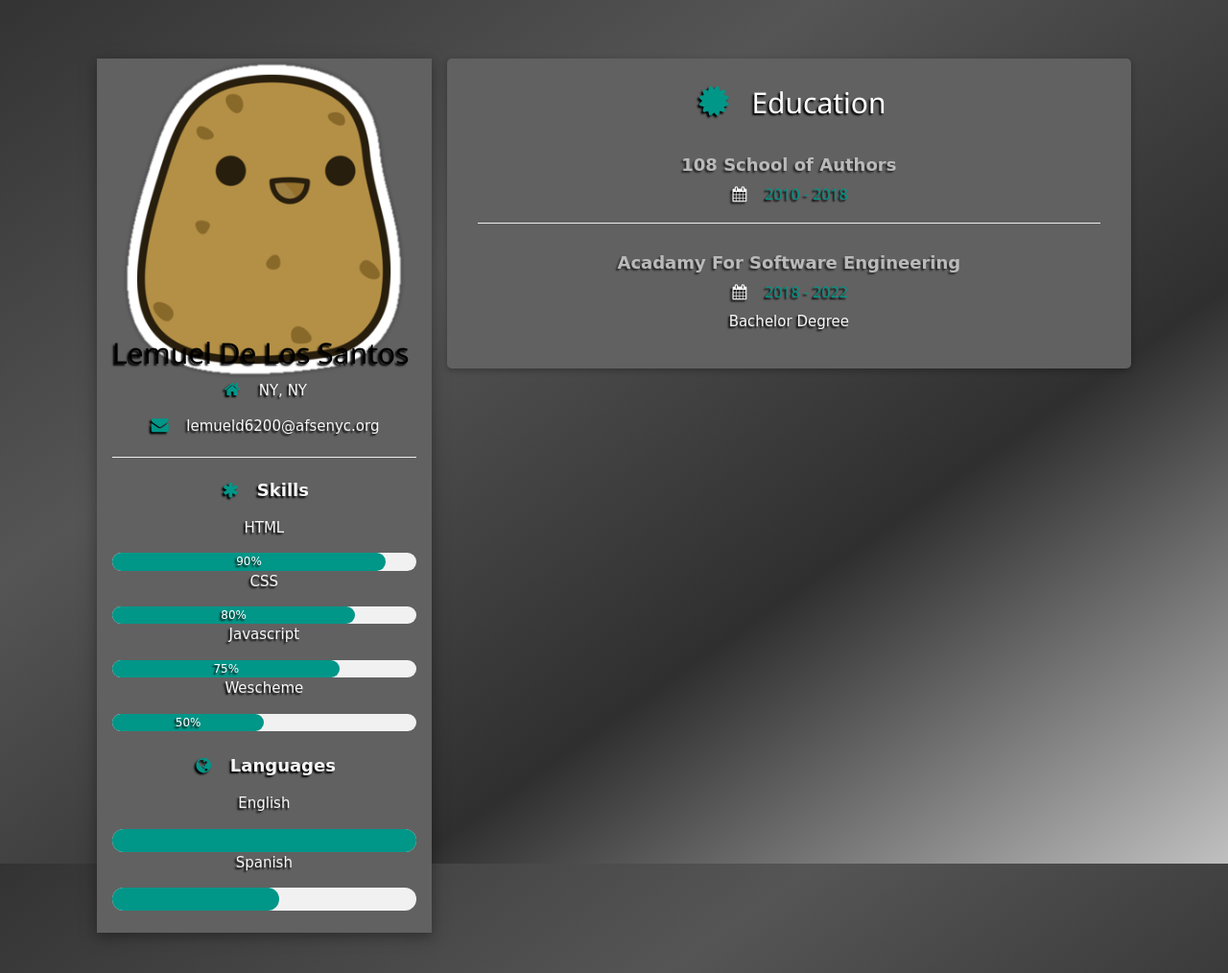
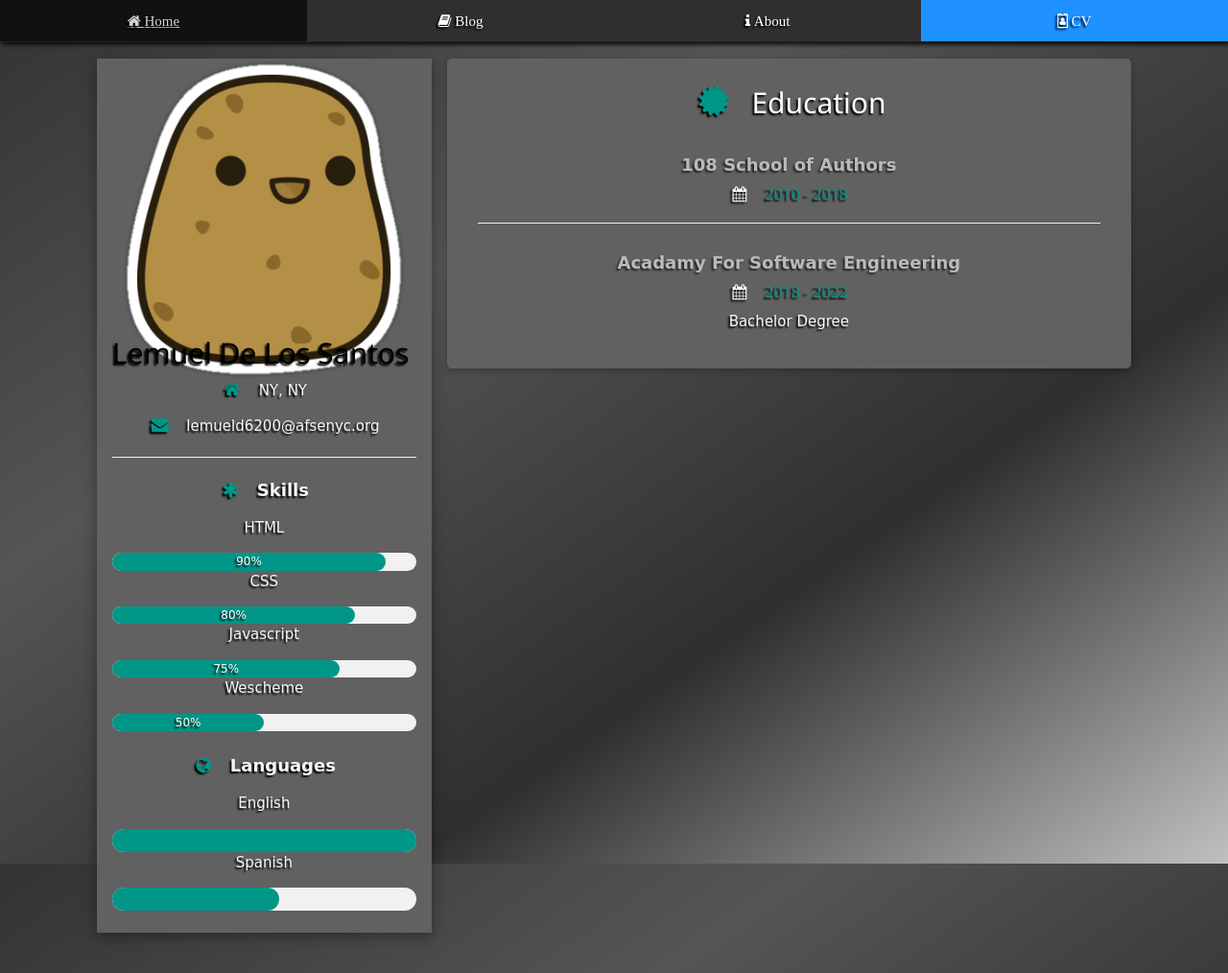
Before and after one commit to lemueldls/lemueld6200.github.io, a Jekyll site: the page built from cv/index.html, in a window 1280 px wide and 1014 px high. Shown: the whole window at 96% size. Built offline with Jekyll 4.4.1, drawn with Linux system fonts in a browser that asks for light colours; grey boxes are pictures that could not be loaded.

Commit message:
Update index.html

```diff
--- a/cv/index.html
+++ b/cv/index.html
@@ -7,6 +7,15 @@
 	<link rel="stylesheet" href="https://www.w3schools.com/w3css/4/w3.css">
 </head>
 
+<div class="blurb">
+	<nav>
+		<ul class="menu">
+			<li><a class="fa fa-home" href="/"> Home</a></li>
+        	    	<li><a class="fa fa-book" href="/blog"> Blog</a></li>
+        	    	<li><a class="fa fa-info" href="/about"> About</a></li>
+        	    	<li><a class="active fa fa-id-badge" href="/cv"> CV</a></li>
+		</ul>
+	</nav>
 	<!-- Page Container -->
 	<div class="w3-content w3-margin-top" style="max-width:1400px;">
 		<!-- The Grid -->
@@ -89,3 +98,4 @@
 
 	  <!-- End Page Container -->
 	</div>
+</div><!-- /.blurb -->
```
Lines whose indentation alone changed are shown as unchanged.
